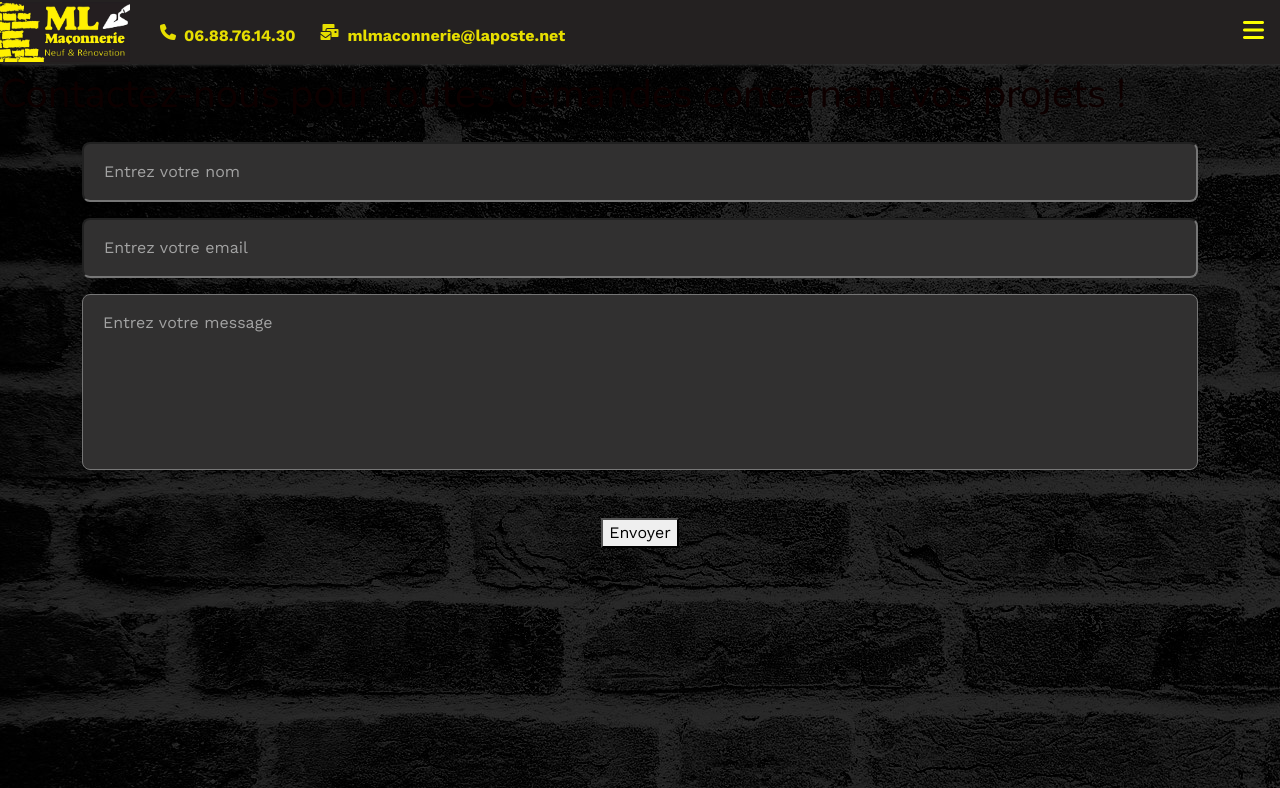
After one commit to EvaTblc/mlmaconnerie, a Rails app: page /contacts in a window 1280 px wide. The commit adds this page. Shown: the top 788 px of the page. Run offline with Rails 7, Linux system fonts and the light colour scheme; style sheets or scripts are compiled from the project's sources; some libraries are stand-ins or nearby versions; some web fonts are replaced.

Commit message:
beginning contact form

```diff
--- a/app/assets/stylesheets/application.scss
+++ b/app/assets/stylesheets/application.scss
@@ -13,3 +13,4 @@
 @import "competences/index";
 @import "realisations/index";
 @import "equipes/index";
+@import "contacts/style";
--- /dev/null
+++ b/app/assets/stylesheets/contacts/style.scss
@@ -0,0 +1,42 @@
+.contact__container{
+  padding-top: 1rem;
+}
+
+.contact__form, .contact__group{
+  display: grid;
+  row-gap: 1rem;
+}
+
+.contact__form{
+  position: relative;
+}
+
+.contact__input{
+  padding: 1rem 1.25rem;
+  border-radius: .5rem;
+  background-color: $light-black;
+  color: $light-yellow;
+}
+
+.contact__input::placeholder{
+  color: $grey;
+}
+
+.contact__form textarea{
+  height: 11rem;
+  resize: none;
+  margin-bottom: 2rem;
+}
+
+.contact__button{
+  justify-self: center;
+  cursor: pointer;
+}
+
+.contact__message{
+  position: absolute;
+  left: 0;
+  bottom: 4.5rem;
+  font-size: small;
+  color: $grey;
+}
--- /dev/null
+++ b/app/controllers/contacts_controller.rb
@@ -0,0 +1,4 @@
+class ContactsController < ApplicationController
+  def show
+  end
+end
--- a/app/controllers/reviews_controller.rb
+++ b/app/controllers/reviews_controller.rb
@@ -1,5 +1,4 @@
 class ReviewsController < ApplicationController
-
   def show
   end
 end
--- /dev/null
+++ b/app/helpers/contacts_helper.rb
@@ -0,0 +1,2 @@
+module ContactsHelper
+end
--- /dev/null
+++ b/app/javascript/controllers/contacts_controller.js
@@ -0,0 +1,18 @@
+import { Controller } from "@hotwired/stimulus"
+
+// Connects to data-controller="contacts"
+export default class extends Controller {
+
+  static targets = ["form", "messalert"]
+  connect(){
+
+  }
+
+  sendEmail = (e) =>{
+    e.preventDefault()
+
+    emailjs.sendForm
+  }
+
+
+}
--- a/app/javascript/controllers/index.js
+++ b/app/javascript/controllers/index.js
@@ -4,5 +4,8 @@
 
 import { application } from "./application"
 
+import ContactsController from "./contacts_controller"
+application.register("contacts", ContactsController)
+
 import HelloController from "./hello_controller"
 application.register("hello", HelloController)
--- /dev/null
+++ b/app/views/contacts/index.html.erb
@@ -0,0 +1,21 @@
+<section class="contact section" id="contact">
+  <h1 class="section__title">Contactez-nous pour toutes demandes concernant vos projets !</h1>
+
+  <div class="contact__container container grid" data-controller="contacts">
+    <form action="" class="contact__form" id="contact-form" data-contacts-target="form" >
+      <div class="contact__group">
+        <input type="text" name="user_name" required placeholder="Entrez votre nom" class="contact__input">
+        <input type="email" name="user_email" required placeholder="Entrez votre email" class="contact__input">
+      </div>
+
+      <textarea name="user_project" require placeholder="Entrez votre message" class="contact__input"></textarea>
+
+      <p class="contact__message" id="contact-message" data-contacts-target="messalert"></p>
+
+      <button type="submit" class="btnyellow contact__button" data-action="submit->contacts#sendEmail">Envoyer</button>
+    </form>
+  </div>
+
+</section>
+
+<script type="text/javascript" src="https://cdn.jsdelivr.net/npm/@emailjs/browser@3/dist/email.min.js"></script>
--- a/app/views/pages/home.html.erb
+++ b/app/views/pages/home.html.erb
@@ -12,7 +12,7 @@
   <div class="linksyellow">
     <strong><%= link_to "Nos Compétences", competences_path, class:"btnyellow" %></strong>
     <strong><%= link_to "Nos Réalisations", realisations_path, class:"btnyellow" %></strong>
-    <strong><%= link_to "Notre Equipe", root_path, class:"btnyellow" %></strong>
-    <strong><%= link_to "Avis Clients", root_path, class:"btnyellow" %></strong>
+    <strong><%= link_to "Notre Equipe", equipes_path, class:"btnyellow" %></strong>
+    <strong><%= link_to "Avis Clients", reviews_path, class:"btnyellow" %></strong>
   </div>
 </div>
--- a/app/views/shared/_navbar.html.erb
+++ b/app/views/shared/_navbar.html.erb
@@ -21,8 +21,8 @@
         <a href="/competences">Nos Compétences</a>
         <a href="/realisations">Nos Réalisations</a>
         <a href="/equipes">Notre Equipe</a>
-        <a href="#">Avis Clients</a>
-        <a href="#">Contactez-nous</a>
+        <a href="/reviews">Avis Clients</a>
+        <a href="/contacts">Contactez-nous</a>
       </div>
     </div>
 
--- a/config/routes.rb
+++ b/config/routes.rb
@@ -5,4 +5,6 @@
   resources :competences, only: [:index]
   resources :realisations, only: [:index]
   resources :equipes, only: [:index]
+  resources :reviews, only: [:index]
+  resources :contacts, only: [:index]
 end
```
Also changed, not shown: test/controllers/contacts_controller_test.rb (added, +7 -0 lines), app/views/reviews/index.html.erb (added), app/views/reviews/show.html.erb (deleted).
